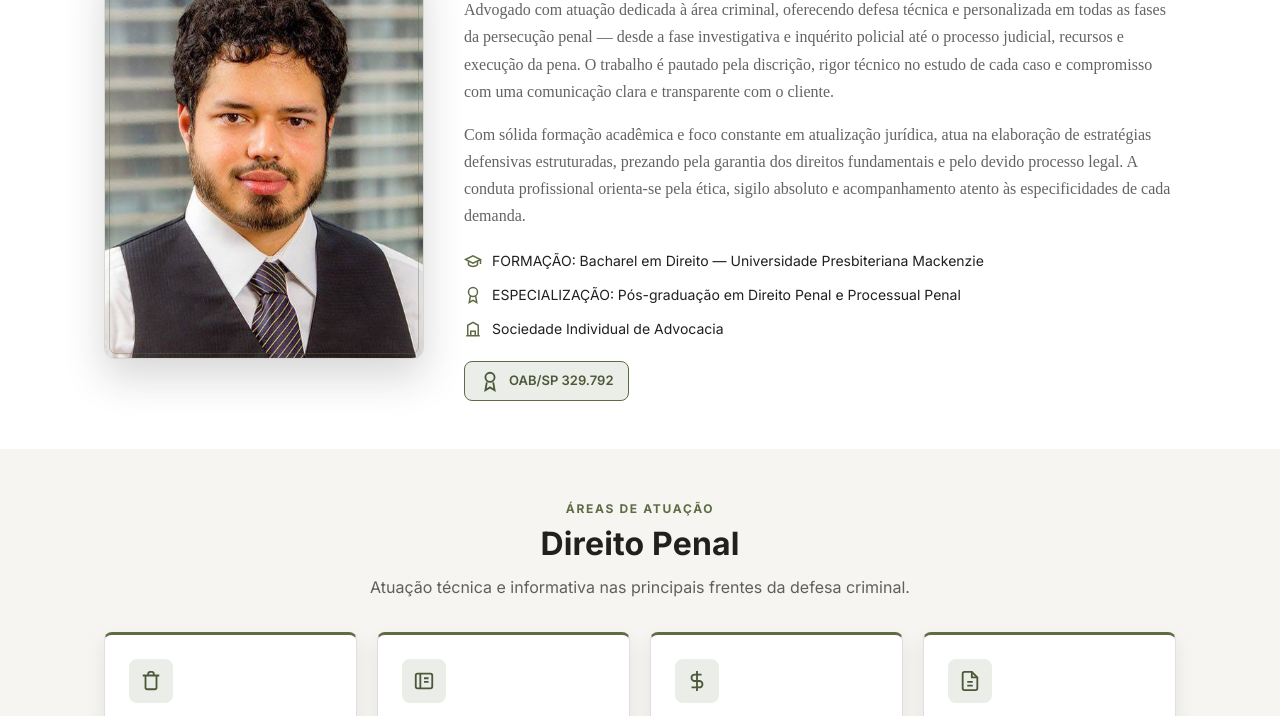
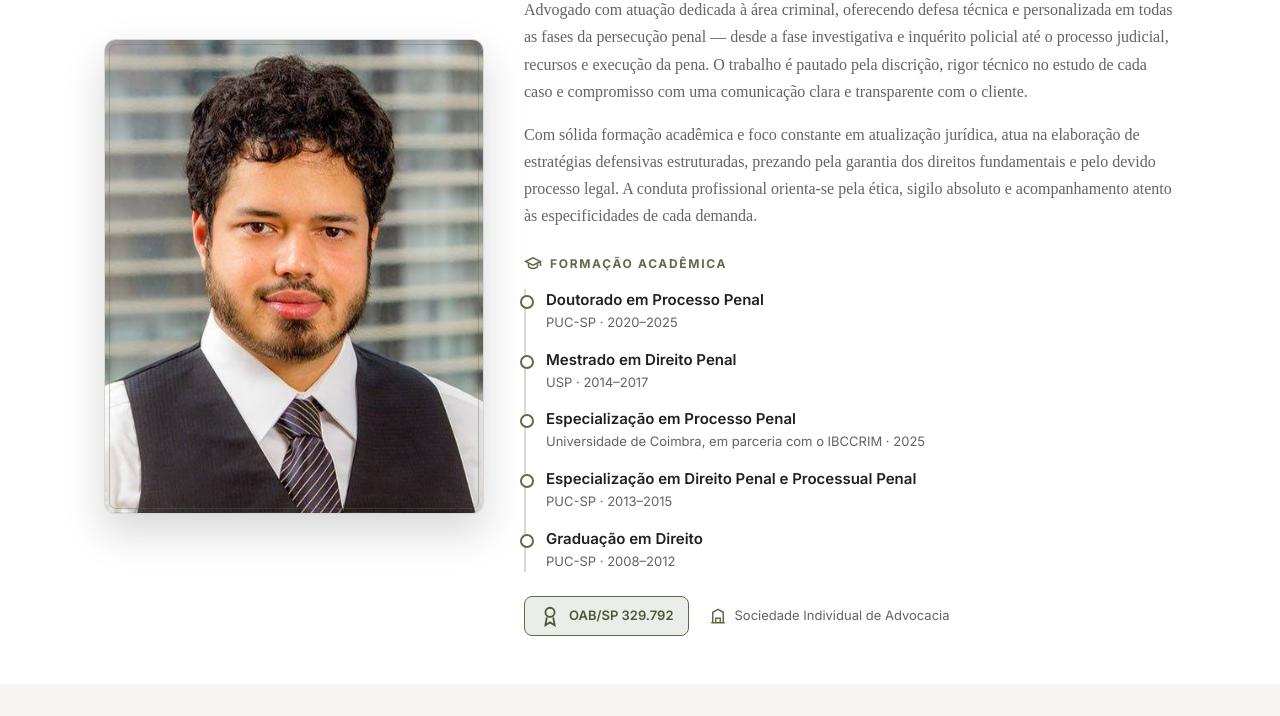
Before and after one commit to DiegoASantana/landingpage-lucasandreucci, a website: page index.html in a window 1280 px wide. Shown: the part 612-1328 px from the top of the page. Drawn offline with Linux system fonts and the light colour scheme.

Commit message:
Ajustes de dados do Advogado
Foram realizados alguns ajustes nos itens de formação do Dr. Lucas bem como troca do e-mail também.

```diff
--- a/css/site-institucional.css
+++ b/css/site-institucional.css
@@ -328,7 +328,7 @@ background: linear-gradient(90deg, transparent 0%, var(--brand-olive) 20%, var(-
 
 .about-grid {
   display: grid;
-  grid-template-columns: 320px 1fr;
+  grid-template-columns: 380px 1fr;
   gap: var(--space-10);
   align-items: center;
 }
@@ -352,33 +352,76 @@ background: linear-gradient(90deg, transparent 0%, var(--brand-olive) 20%, var(-
   margin: 0 0 var(--space-4);
 }
 
-.credential-list {
+.formacao { margin-top: var(--space-6); }
+.formacao-titulo {
+  display: flex;
+  align-items: center;
+  gap: 8px;
+  font-size: 12px;
+  font-weight: 700;
+  letter-spacing: 0.14em;
+  text-transform: uppercase;
+  color: var(--brand-olive);
+  margin: 0 0 var(--space-4);
+}
+.formacao-titulo svg { width: 18px; height: 18px; flex-shrink: 0; }
+
+/* Linha do tempo: um ícone só no título; cada item ganha um marcador na linha vertical. */
+.formacao-lista {
   list-style: none;
-  padding: 0;
-  margin: var(--space-5) 0 0;
+  margin: 0;
+  padding: 0 0 0 var(--space-5);
+  border-left: 2px solid rgba(94, 108, 68, 0.25);
   display: grid;
-  gap: var(--space-3);
+  gap: var(--space-4);
 }
-.credential-list li {
-  display: flex;
-  align-items: flex-start;
-  gap: 10px;
-  font-size: 14px;
+.formacao-lista li { position: relative; }
+/* Centraliza o marcador de 10px sobre a borda de 2px: -(padding + 1px) - 5px. */
+.formacao-lista li::before {
+  content: "";
+  position: absolute;
+  left: calc(-1 * var(--space-5) - 6px);
+  top: 6px;
+  width: 10px;
+  height: 10px;
+  border-radius: 50%;
+  background: var(--brand-white);
+  border: 2px solid var(--brand-olive);
+}
+.formacao-curso {
+  display: block;
+  font-size: 15px;
+  font-weight: 600;
+  line-height: 1.4;
   color: var(--on-light-primary);
 }
-.credential-list li svg {
-  width: 18px;
-  height: 18px;
-  flex-shrink: 0;
-  color: var(--brand-olive);
+.formacao-meta {
+  display: block;
   margin-top: 2px;
+  font-size: 13px;
+  color: var(--on-light-secondary);
 }
+
+.about-registro {
+  display: flex;
+  flex-wrap: wrap;
+  align-items: center;
+  gap: var(--space-3) var(--space-5);
+  margin-top: var(--space-6);
+}
+.about-sociedade {
+  display: inline-flex;
+  align-items: center;
+  gap: 8px;
+  font-size: 13px;
+  color: var(--on-light-secondary);
+}
+.about-sociedade svg { width: 18px; height: 18px; flex-shrink: 0; color: var(--brand-olive); }
 
 .oab-badge {
   display: inline-flex;
   align-items: center;
   gap: 8px;
-  margin-top: var(--space-5);
   padding: 8px 14px;
   border: 1px solid var(--brand-olive);
   border-radius: var(--radius-md);
--- a/index.html
+++ b/index.html
@@ -87,24 +87,44 @@
             A conduta profissional orienta-se pela ética, sigilo absoluto e acompanhamento atento às especificidades de cada demanda.
           </p>
 
-          <ul class="credential-list">
+          <div class="formacao">
+            <h3 class="formacao-titulo">
+              <svg viewBox="0 0 24 24" fill="none" stroke="currentColor" stroke-width="2" aria-hidden="true"><path d="M22 10v6M2 10l10-5 10 5-10 5z"/><path d="M6 12v5c3 3 9 3 12 0v-5"/></svg>
+              Formação acadêmica
+            </h3>
+            <ul class="formacao-lista">
               <li>
-              <svg viewBox="0 0 24 24" fill="none" stroke="currentColor" stroke-width="2" aria-hidden="true"><path d="M22 10v6M2 10l10-5 10 5-10 5z"/><path d="M6 12v5c3 3 9 3 12 0v-5"/></svg>
-              <span data-dado="formacao" data-dado-prefixo="FORMAÇÃO: ">FORMAÇÃO: Bacharel em Direito — Universidade Presbiteriana Mackenzie</span>
+                <span class="formacao-curso" data-dado="formacao.0.curso">Doutorado em Processo Penal</span>
+                <span class="formacao-meta"><span data-dado="formacao.0.instituicao">PUC-SP</span> · <span data-dado="formacao.0.periodo">2020–2025</span></span>
               </li>
               <li>
-              <svg viewBox="0 0 24 24" fill="none" stroke="currentColor" stroke-width="2" aria-hidden="true"><circle cx="12" cy="8" r="6"/><path d="M15.5 13.5 17 22l-5-3-5 3 1.5-8.5"/></svg>
-              <span data-dado="especializacao" data-dado-prefixo="ESPECIALIZAÇÃO: ">ESPECIALIZAÇÃO: Pós-graduação em Direito Penal e Processual Penal</span>
+                <span class="formacao-curso" data-dado="formacao.1.curso">Mestrado em Direito Penal</span>
+                <span class="formacao-meta"><span data-dado="formacao.1.instituicao">USP</span> · <span data-dado="formacao.1.periodo">2014–2017</span></span>
               </li>
               <li>
-              <svg viewBox="0 0 24 24" fill="none" stroke="currentColor" stroke-width="2" aria-hidden="true"><path d="M3 21h18M5 21V7l7-4 7 4v14M9 21v-6h6v6"/></svg>
-              Sociedade Individual de Advocacia
+                <span class="formacao-curso" data-dado="formacao.2.curso">Especialização em Processo Penal</span>
+                <span class="formacao-meta"><span data-dado="formacao.2.instituicao">Universidade de Coimbra, em parceria com o IBCCRIM</span> · <span data-dado="formacao.2.periodo">2025</span></span>
+              </li>
+              <li>
+                <span class="formacao-curso" data-dado="formacao.3.curso">Especialização em Direito Penal e Processual Penal</span>
+                <span class="formacao-meta"><span data-dado="formacao.3.instituicao">PUC-SP</span> · <span data-dado="formacao.3.periodo">2013–2015</span></span>
+              </li>
+              <li>
+                <span class="formacao-curso" data-dado="formacao.4.curso">Graduação em Direito</span>
+                <span class="formacao-meta"><span data-dado="formacao.4.instituicao">PUC-SP</span> · <span data-dado="formacao.4.periodo">2008–2012</span></span>
               </li>
             </ul>
+          </div>
 
+          <div class="about-registro">
             <div class="oab-badge">
               <svg viewBox="0 0 24 24" fill="none" stroke="currentColor" stroke-width="2" aria-hidden="true"><circle cx="12" cy="8" r="5"/><path d="M8.5 13.5 7 22l5-3 5 3-1.5-8.5"/></svg>
               <span data-dado="oabExibicao">OAB/SP 329.792</span>
+            </div>
+            <span class="about-sociedade">
+              <svg viewBox="0 0 24 24" fill="none" stroke="currentColor" stroke-width="2" aria-hidden="true"><path d="M3 21h18M5 21V7l7-4 7 4v14M9 21v-6h6v6"/></svg>
+              Sociedade Individual de Advocacia
+            </span>
           </div>
         </div>
       </div>
--- a/js/dados-escritorio.js
+++ b/js/dados-escritorio.js
@@ -63,7 +63,7 @@
     // valor pelas funções abaixo — não existem como strings separadas.
     telefone: '11964048179',
 
-    email: 'advlucasandreucci@outlook.com',
+    email: 'lucasandreuccidaveiga@gmail.com',
     endereco: 'Rua Tomé de Souza, 468 — Alto da Lapa, São Paulo/SP — CEP 05079-000',
 
     // Seccional é a UF do conselho; número só em dígitos. Exibição derivada: "OAB/SP 329.792".
@@ -79,8 +79,15 @@
       'Com sólida formação acadêmica e foco constante em atualização jurídica, atua na elaboração de estratégias defensivas estruturadas, prezando pela garantia dos direitos fundamentais e pelo devido processo legal. A conduta profissional orienta-se pela ética, sigilo absoluto e acompanhamento atento às especificidades de cada demanda.'
     ],
 
-    formacao: 'Bacharel em Direito — Universidade Presbiteriana Mackenzie',
-    especializacao: 'Pós-graduação em Direito Penal e Processual Penal'
+    // Ordem de exibição: do maior título para o menor; no mesmo nível, o mais recente primeiro.
+    // No HTML, cada campo é lido por posição (ex.: "formacao.0.curso").
+    formacao: [
+      { curso: 'Doutorado em Processo Penal', instituicao: 'PUC-SP', periodo: '2020–2025' },
+      { curso: 'Mestrado em Direito Penal', instituicao: 'USP', periodo: '2014–2017' },
+      { curso: 'Especialização em Processo Penal', instituicao: 'Universidade de Coimbra, em parceria com o IBCCRIM', periodo: '2025' },
+      { curso: 'Especialização em Direito Penal e Processual Penal', instituicao: 'PUC-SP', periodo: '2013–2015' },
+      { curso: 'Graduação em Direito', instituicao: 'PUC-SP', periodo: '2008–2012' }
+    ]
   };
 
   // Código do país, usado nos dois links (wa.me e tel:).
```
Lines whose indentation alone changed are shown as unchanged.
